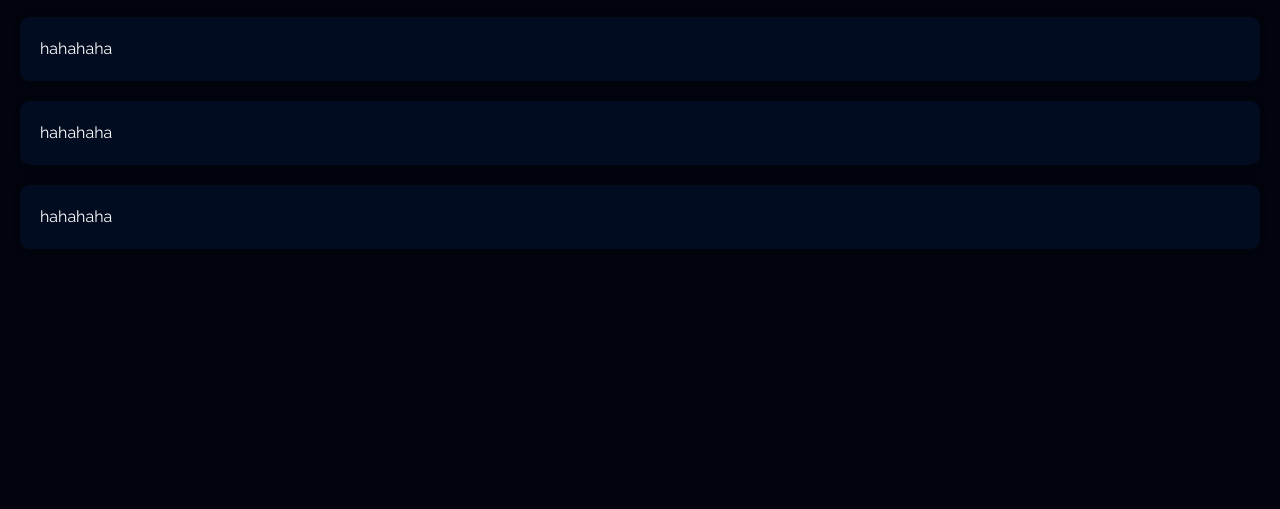
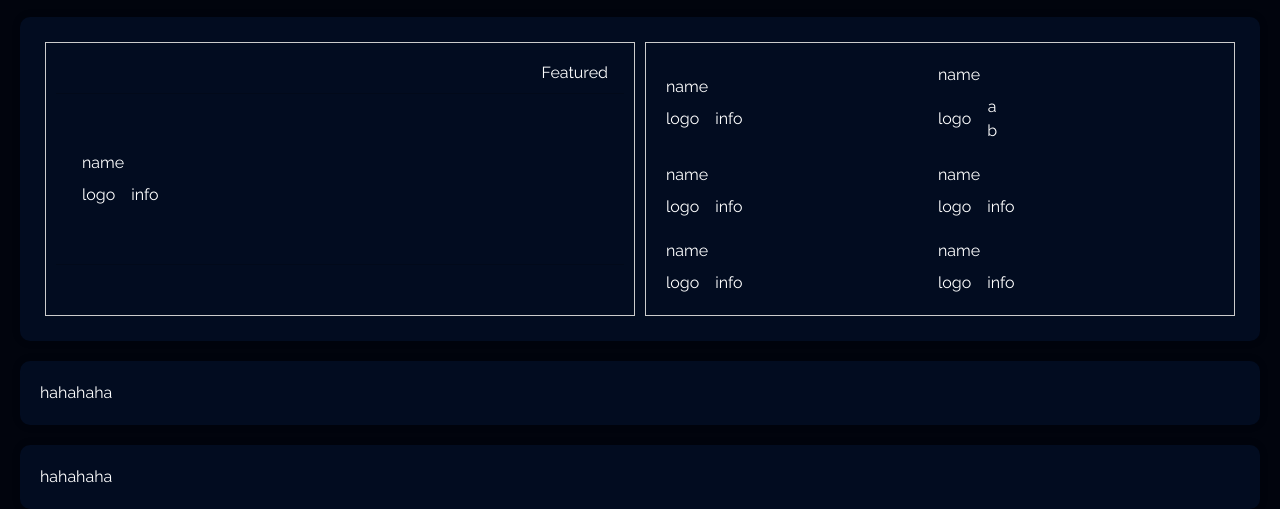
Before and after one commit to Sawashi/test, a React app: page / in a window 1280 px wide. Shown: the part 303-812 px from the top of the page. Built offline with nearby package versions, Linux system fonts and the light colour scheme.

Commit message:
layout for player info

```diff
--- a/src/pages/home/playerInfo/index.js
+++ b/src/pages/home/playerInfo/index.js
@@ -2,7 +2,81 @@ import React from "react";
 import "./style.css";
 
 const PlayerInfo = () => {
-	return <div className="cardInfo">hahahaha</div>;
+	return (
+		<div className="cardInfo">
+			<div className="parent">
+				<div className="child">
+					<div class="card text-center">
+						<div class="card-header">Featured</div>
+						<div class="card-body">
+							<div className="col align-items-start">
+								<div className="name">name</div>
+								<div className="logo-info">
+									<div className="logo">logo</div>
+									<div className="info">info</div>
+								</div>
+							</div>
+						</div>
+						<div class="card-footer">footer</div>
+					</div>
+				</div>
+				<div className="child row">
+					<div className="row">
+						<div className="col align-items-start">
+							<div className="name">name</div>
+							<div className="logo-info">
+								<div className="logo">logo</div>
+								<div className="info">info</div>
+							</div>
+						</div>
+
+						<div className="col align-items-start">
+							<div className="name">name</div>
+							<div className="logo-info">
+								<div className="logo">logo</div>
+								<div className="info">
+									<div>a</div>
+									<div>b</div>
+								</div>
+							</div>
+						</div>
+					</div>
+					<div className="row">
+						<div className="col align-items-start">
+							<div className="name">name</div>
+							<div className="logo-info">
+								<div className="logo">logo</div>
+								<div className="info">info</div>
+							</div>
+						</div>
+						<div className="col align-items-start">
+							<div className="name">name</div>
+							<div className="logo-info">
+								<div className="logo">logo</div>
+								<div className="info">info</div>
+							</div>
+						</div>
+					</div>
+					<div className="row">
+						<div className="col align-items-start">
+							<div className="name">name</div>
+							<div className="logo-info">
+								<div className="logo">logo</div>
+								<div className="info">info</div>
+							</div>
+						</div>
+						<div className="col align-items-start">
+							<div className="name">name</div>
+							<div className="logo-info">
+								<div className="logo">logo</div>
+								<div className="info">info</div>
+							</div>
+						</div>
+					</div>
+				</div>
+			</div>
+		</div>
+	);
 };
 
 export default PlayerInfo;
--- a/src/pages/home/playerInfo/style.css
+++ b/src/pages/home/playerInfo/style.css
@@ -7,3 +7,62 @@
 	box-shadow: 0 0 10px rgba(0, 0, 0, 0.1);
 	border-color: aqua;
 }
+.parent {
+	display: flex; /* Makes the parent a flex container */
+	justify-content: space-between; /* Optional: Adjust spacing */
+}
+
+.child {
+	flex: 1; /* Ensures all children have equal width */
+	text-align: center; /* Optional: Center text inside the child */
+	padding: 10px; /* Optional: Add some padding */
+	border: 1px solid #ccc; /* Optional: Add a border to see the children clearly */
+	margin: 5px; /* Optional: Add spacing between children */
+}
+.child .col.align-items-start {
+	display: flex;
+	flex-direction: column;
+	justify-content: center; /* Vertically center the content */
+	align-items: flex-start; /* Horizontally left-align the content */
+	height: 100%; /* Ensure the height of the container is consistent */
+	padding: 10px; /* Optional: Add some spacing */
+}
+
+.child .col.align-items-start {
+	display: flex;
+	flex-direction: column; /* Stack items vertically */
+	align-items: flex-start; /* Horizontally align items to the left */
+	gap: 8px; /* Add spacing between name and the row of logo+info */
+	padding: 10px; /* Optional: Add some padding */
+}
+
+.child .col.align-items-start .logo-info {
+	display: flex;
+	flex-direction: row; /* Arrange logo and info in a row */
+	align-items: center; /* Vertically align logo and info */
+	gap: 16px; /* Space between logo and info */
+}
+.card {
+	background-color: transparent; /* Remove the background color */
+	border: none; /* Optional: remove the border for a cleaner look */
+	height: 100%;
+}
+.card-header {
+	text-align: right;
+	background-color: transparent;
+	color: white;
+}
+.card-body {
+	/*align all left*/
+	text-align: left;
+	/*vertical align*/
+	display: flex;
+	flex-direction: column;
+	justify-content: center;
+	background-color: transparent;
+	color: white;
+}
+.card-footer {
+	color: transparent;
+	background-color: transparent;
+}
```
